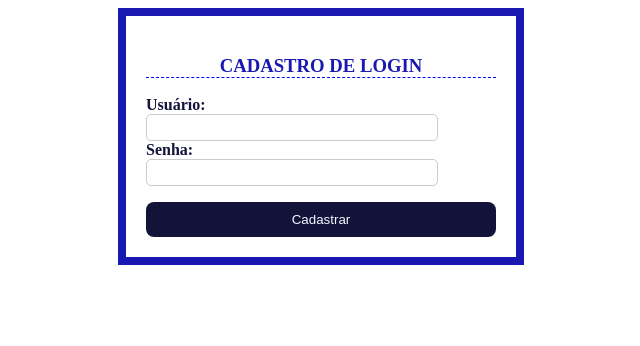
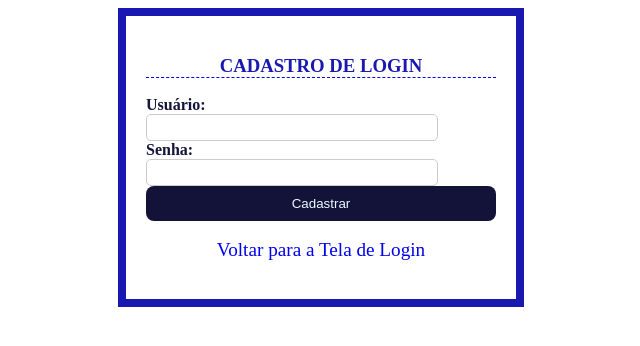
Before and after one commit to Xulinha0111/PHPzinho_Bolado, a PHP site: page /criar_conta.php in a window 1280 px wide. Shown: the top 346 px of the page, without its empty margins (319-959 px from the left). Run offline with PHP 8.4, Linux system fonts and the light colour scheme.

Commit message:
Update criar_conta.php

```diff
--- a/PHPZinho_Bolado/criar_conta.php
+++ b/PHPZinho_Bolado/criar_conta.php
@@ -11,20 +11,18 @@
     <div class="container">
         <h3>Cadastro de Login</h3>
         <form name="login" method="post" action="">
-
             <div class="form_group">
                 <label for="usuario">Usuário:</label>
                 <input type="text" name="usuario" maxlength="40" required>
             </div>
-
             <div class="form_group">
                 <label for="senha">Senha:</label>
                 <input type="password" name="senha" maxlength="20" required>
             </div>
-
-            <p></p>
-
             <input type="submit" value="Cadastrar" name="cadastrar">
+            <br><br>
+            <center><a href='login.html'>Voltar para a Tela de Login</a></center>
+            <br>
         </form>
     </div>
     <?php
```
Lines whose indentation alone changed are shown as unchanged.
